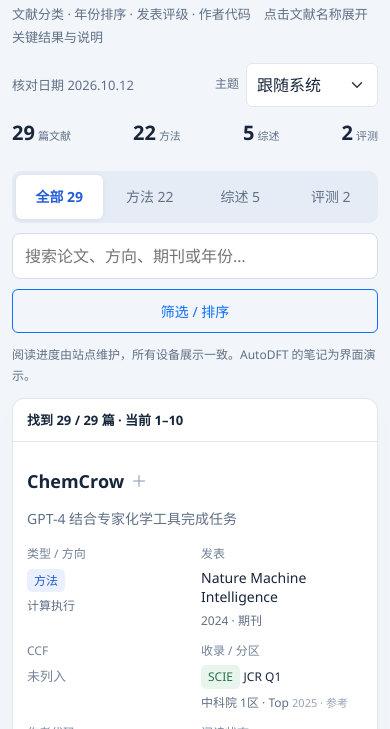
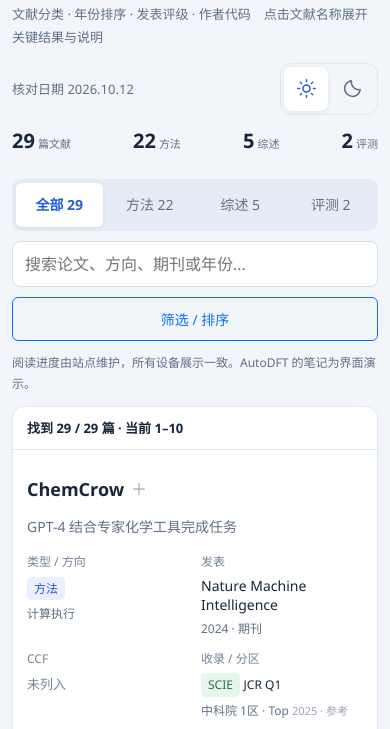
Before and after one commit to Rocdna/multi-agent-science-papers, a plain HTML site: page index.html in a window 390 px wide. Shown: the part 80-809 px from the top of the page. Drawn offline with Linux system fonts and the light colour scheme.

Commit message:
Simplify theme controls to sun and moon icons

```diff
--- a/assets/theme.css
+++ b/assets/theme.css
@@ -14,8 +14,12 @@
 body{background:var(--bg);color:var(--ink)}
 a{color:var(--blue)}
 .header-actions{display:flex;align-items:center;justify-content:flex-end;gap:16px;flex-wrap:wrap}
-.theme-switcher{display:inline-flex;align-items:center;gap:7px;color:var(--muted);font-size:12px;white-space:nowrap}
-.theme-switcher select{width:auto;min-width:116px;min-height:38px;padding:6px 30px 6px 10px;font-size:13px;border-color:var(--line);background-color:var(--theme-surface);color:var(--ink)}
+.theme-switcher{display:inline-flex;align-items:center;gap:2px;padding:3px;border:1px solid var(--line);border-radius:11px;background:var(--theme-raised)}
+.theme-switcher button{display:inline-flex;align-items:center;justify-content:center;width:40px;height:40px;padding:0;border:0;border-radius:8px;background:transparent;color:var(--muted);cursor:pointer}
+.theme-switcher button:hover{color:var(--blue)}
+.theme-switcher button[aria-pressed="true"]{background:var(--theme-surface);color:var(--blue);box-shadow:0 1px 4px #17263a15}
+.theme-switcher button:focus-visible{outline:3px solid #87aaff;outline-offset:2px}
+.theme-switcher svg{width:21px;height:21px;pointer-events:none}
 .reader-navigation{flex-wrap:wrap}
 .reader-navigation .theme-switcher{margin-left:auto}
 .reader-navigation>span{margin-left:auto}
@@ -73,12 +77,11 @@ a{color:var(--blue)}
 
 @media(max-width:991.98px){
   .header-actions{justify-content:space-between;width:100%}
-  .theme-switcher select{min-height:44px;font-size:16px;min-width:132px}
+  .theme-switcher button{width:44px;height:44px}
   [data-bs-theme="dark"] .resource a{background:var(--theme-accent-soft)}
 }
 @media(max-width:575.98px){
   .header-actions{gap:8px}
-  .theme-switcher{font-size:12px}
   .reader-navigation>span{display:none}
   .reader-navigation .theme-switcher{margin-left:0}
 }
--- a/assets/theme.js
+++ b/assets/theme.js
@@ -1,40 +1,42 @@
 /* Apply the saved theme before styles load; keep both document pages in sync. */
 (() => {
   const storageKey = 'literature-color-mode';
-  const modes = ['system', 'light', 'dark'];
+  const modes = ['light', 'dark'];
   const preference = window.matchMedia('(prefers-color-scheme: dark)');
-  let mode = 'system';
+  let mode = null;
   try {
     const saved = localStorage.getItem(storageKey);
     if (modes.includes(saved)) mode = saved;
   } catch (_) { /* Theme switching still works if storage is unavailable. */ }
 
   function apply() {
-    const effective = mode === 'system' ? (preference.matches ? 'dark' : 'light') : mode;
+    const effective = mode || (preference.matches ? 'dark' : 'light');
     document.documentElement.dataset.bsTheme = effective;
-    document.documentElement.dataset.themePreference = mode;
+    document.documentElement.dataset.themePreference = mode || 'system';
     document.documentElement.style.colorScheme = effective;
-    document.querySelectorAll('[data-theme-select]').forEach(select => { select.value = mode; });
+    document.querySelectorAll('[data-theme-mode]').forEach(button => {
+      button.setAttribute('aria-pressed', String(button.dataset.themeMode === effective));
+    });
     const color = document.querySelector('meta[name="theme-color"]');
     if (color) color.content = effective === 'dark' ? '#101722' : '#245ed8';
   }
 
   apply();
   document.addEventListener('DOMContentLoaded', () => {
-    document.querySelectorAll('[data-theme-select]').forEach(select => {
-      select.addEventListener('change', () => {
-        if (!modes.includes(select.value)) return;
-        mode = select.value;
+    document.querySelectorAll('[data-theme-mode]').forEach(button => {
+      button.addEventListener('click', () => {
+        if (!modes.includes(button.dataset.themeMode)) return;
+        mode = button.dataset.themeMode;
         try { localStorage.setItem(storageKey, mode); } catch (_) { /* Keep session choice. */ }
         apply();
       });
     });
     apply();
   });
-  preference.addEventListener('change', () => { if (mode === 'system') apply(); });
+  preference.addEventListener('change', () => { if (mode === null) apply(); });
   window.addEventListener('storage', event => {
     if (event.key !== storageKey && event.key !== null) return;
-    mode = modes.includes(event.newValue) ? event.newValue : 'system';
+    mode = modes.includes(event.newValue) ? event.newValue : null;
     apply();
   });
 })();
--- a/index.html
+++ b/index.html
@@ -15,7 +15,7 @@
 </style><link rel="stylesheet" href="assets/responsive.css"><link rel="stylesheet" href="assets/reading.css"><link rel="stylesheet" href="assets/note-collections.css"><link rel="stylesheet" href="assets/theme.css">
 </head><body>
 <div class="topline"></div><main>
-<header><div><div class="eyebrow">RESEARCH COLLECTION / AI FOR MATERIALS</div><h1>Multi-agent × AI 材料</h1><p class="intro">文献分类 · 年份排序 · 发表评级 · 作者代码　<span class="muted">点击文献名称展开关键结果与说明</span></p></div><div class="header-right"><div class="header-actions"><div class="date">核对日期 2026.10.12</div><label class="theme-switcher">主题<select class="form-select" data-theme-select aria-label="网站主题"><option value="system">跟随系统</option><option value="light">浅色</option><option value="dark">深色</option></select></label></div><div class="overview"><div><strong>29</strong><span>篇文献</span></div><div><strong>22</strong><span>方法</span></div><div><strong>5</strong><span>综述</span></div><div><strong>2</strong><span>评测</span></div></div></div></header>
+<header><div><div class="eyebrow">RESEARCH COLLECTION / AI FOR MATERIALS</div><h1>Multi-agent × AI 材料</h1><p class="intro">文献分类 · 年份排序 · 发表评级 · 作者代码　<span class="muted">点击文献名称展开关键结果与说明</span></p></div><div class="header-right"><div class="header-actions"><div class="date">核对日期 2026.10.12</div><div class="theme-switcher" role="group" aria-label="网站主题"><button type="button" data-theme-mode="light" aria-label="浅色模式" aria-pressed="false" title="浅色模式"><svg viewBox="0 0 24 24" fill="none" stroke="currentColor" stroke-width="1.7" stroke-linecap="round" aria-hidden="true" focusable="false"><circle cx="12" cy="12" r="4"></circle><path d="M12 2v2m0 16v2M2 12h2m16 0h2M4.93 4.93l1.42 1.42m11.3 11.3 1.42 1.42M4.93 19.07l1.42-1.42m11.3-11.3 1.42-1.42"></path></svg></button><button type="button" data-theme-mode="dark" aria-label="深色模式" aria-pressed="false" title="深色模式"><svg viewBox="0 0 24 24" fill="none" stroke="currentColor" stroke-width="1.7" stroke-linecap="round" stroke-linejoin="round" aria-hidden="true" focusable="false"><path d="M20.9 13.3A9 9 0 0 1 10.7 3.1 9 9 0 1 0 20.9 13.3Z"></path></svg></button></div></div><div class="overview"><div><strong>29</strong><span>篇文献</span></div><div><strong>22</strong><span>方法</span></div><div><strong>5</strong><span>综述</span></div><div><strong>2</strong><span>评测</span></div></div></div></header>
 <div class="toolbar">
   <div class="tabs" role="group" aria-label="文献类型"><button class="tab" data-kind="全部" aria-pressed="true">全部 29</button><button class="tab" data-kind="方法" aria-pressed="false">方法 22</button><button class="tab" data-kind="综述" aria-pressed="false">综述 5</button><button class="tab" data-kind="评测" aria-pressed="false">评测 2</button></div>
   <div class="search"><input id="search" type="search" aria-label="搜索文献" placeholder="搜索论文、方向、期刊或年份…"></div>
```
Also changed, not shown: CONTRIBUTING.md (+1 -1 lines), PROJECT_CONTEXT.md (+1 -1 lines), note.html (+1 -1 lines), CHANGELOG.md, README.md.
